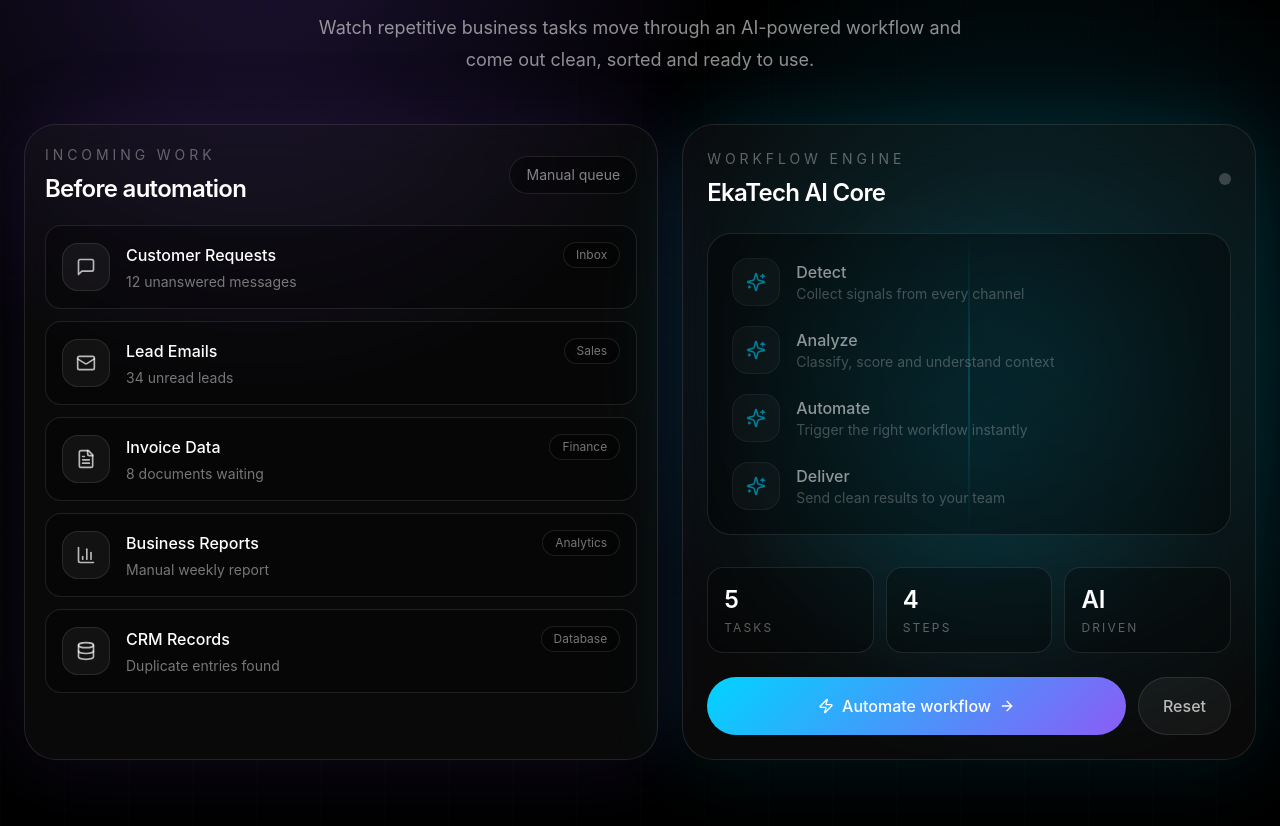
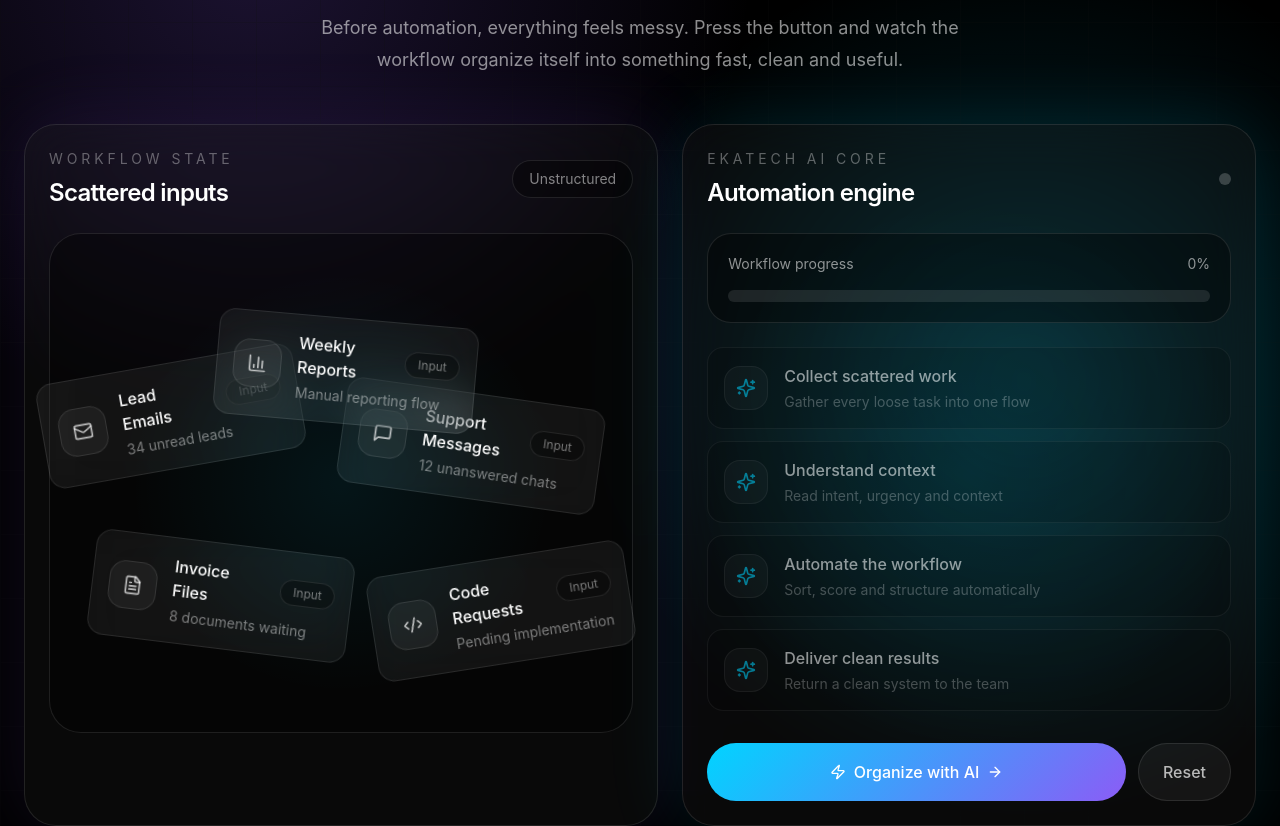
Before and after one commit to Ezakamak/ekatechsite, a React (Vite) app: page / in a window 1280 px wide. Shown: the part 4840-5666 px from the top of the page. Built offline with nearby package versions, Linux system fonts and the light colour scheme.

Commit message:
Upgrade automation simulator interaction

```diff
--- a/src/app/components/AutomationSimulator.tsx
+++ b/src/app/components/AutomationSimulator.tsx
@@ -1,11 +1,13 @@
-import { useState } from "react";
+import { useEffect, useState } from "react";
+import type { ElementType } from "react";
 import { motion } from "motion/react";
 import {
   ArrowRight,
   BarChart3,
   Bot,
   CheckCircle2,
-  Database,
+  Clock3,
+  Code2,
   FileText,
   Mail,
   MessageSquare,
@@ -13,78 +15,110 @@
   Zap,
 } from "lucide-react";
 
-type Task = {
+type Phase = "idle" | "running" | "done";
+
+type FloatingItem = {
   title: string;
-  source: string;
-  before: string;
-  after: string;
-  icon: React.ElementType;
+  detail: string;
+  result: string;
+  icon: ElementType;
+  idleX: number;
+  idleY: number;
+  idleRotate: number;
 };
 
-const tasks: Task[] = [
+const items: FloatingItem[] = [
   {
-    title: "Customer Requests",
-    source: "Inbox",
-    before: "12 unanswered messages",
-    after: "Prioritized and routed",
-    icon: MessageSquare,
+    title: "Lead Emails",
+    detail: "34 unread leads",
+    result: "Scored and enriched",
+    icon: Mail,
+    idleX: -170,
+    idleY: -120,
+    idleRotate: -10,
   },
   {
-    title: "Lead Emails",
-    source: "Sales",
-    before: "34 unread leads",
-    after: "Scored and enriched",
-    icon: Mail,
+    title: "Support Messages",
+    detail: "12 unanswered chats",
+    result: "Prioritized and routed",
+    icon: MessageSquare,
+    idleX: 130,
+    idleY: -90,
+    idleRotate: 8,
   },
   {
-    title: "Invoice Data",
-    source: "Finance",
-    before: "8 documents waiting",
-    after: "Extracted and organized",
+    title: "Invoice Files",
+    detail: "8 documents waiting",
+    result: "Extracted and organized",
     icon: FileText,
+    idleX: -120,
+    idleY: 60,
+    idleRotate: 7,
   },
   {
-    title: "Business Reports",
-    source: "Analytics",
-    before: "Manual weekly report",
-    after: "Dashboard updated",
-    icon: BarChart3,
+    title: "Code Requests",
+    detail: "Pending implementation",
+    result: "Structured into tasks",
+    icon: Code2,
+    idleX: 160,
+    idleY: 75,
+    idleRotate: -9,
   },
   {
-    title: "CRM Records",
-    source: "Database",
-    before: "Duplicate entries found",
-    after: "Cleaned and synced",
-    icon: Database,
+    title: "Weekly Reports",
+    detail: "Manual reporting flow",
+    result: "Dashboard updated",
+    icon: BarChart3,
+    idleX: 5,
+    idleY: -165,
+    idleRotate: 5,
   },
 ];
 
-const pipeline = ["Detect", "Analyze", "Automate", "Deliver"];
+const steps = [
+  "Collect scattered work",
+  "Understand context",
+  "Automate the workflow",
+  "Deliver clean results",
+];
 
 export function AutomationSimulator() {
-  const [running, setRunning] = useState(false);
-  const [completed, setCompleted] = useState(false);
+  const [phase, setPhase] = useState<Phase>("idle");
+  const [progress, setProgress] = useState(0);
 
-  const runAutomation = () => {
-    setRunning(true);
-    setCompleted(false);
+  useEffect(() => {
+    if (phase !== "running") return;
 
-    window.setTimeout(() => {
-      setRunning(false);
-      setCompleted(true);
-    }, 2200);
+    setProgress(0);
+
+    const interval = window.setInterval(() => {
+      setProgress((prev) => Math.min(prev + 5, 100));
+    }, 100);
+
+    const doneTimer = window.setTimeout(() => {
+      setProgress(100);
+      setPhase("done");
+    }, 2400);
+
+    return () => {
+      window.clearInterval(interval);
+      window.clearTimeout(doneTimer);
+    };
+  }, [phase]);
+
+  const startAutomation = () => {
+    setProgress(0);
+    setPhase("running");
   };
 
   const resetAutomation = () => {
-    setRunning(false);
-    setCompleted(false);
+    setProgress(0);
+    setPhase("idle");
   };
-
-  const active = running || completed;
 
   return (
     <section className="relative overflow-hidden bg-black px-6 py-28">
-      <div className="absolute inset-0 bg-[radial-gradient(circle_at_20%_20%,rgba(139,92,246,0.20),transparent_34%),radial-gradient(circle_at_80%_55%,rgba(0,212,255,0.18),transparent_36%)]" />
+      <div className="absolute inset-0 bg-[radial-gradient(circle_at_20%_20%,rgba(139,92,246,0.20),transparent_35%),radial-gradient(circle_at_80%_55%,rgba(0,212,255,0.18),transparent_36%)]" />
       <div className="absolute inset-0 bg-[linear-gradient(to_right,#111_1px,transparent_1px),linear-gradient(to_bottom,#111_1px,transparent_1px)] bg-[size:4rem_4rem] opacity-20" />
 
       <div className="relative mx-auto max-w-7xl">
@@ -101,11 +135,11 @@
           </div>
 
           <h2 className="text-4xl font-semibold tracking-[-0.04em] text-white md:text-6xl">
-            Turn messy work into automated systems.
+            From scattered work to a clean system.
           </h2>
 
           <p className="mx-auto mt-5 max-w-2xl text-lg leading-8 text-white/55">
-            Watch repetitive business tasks move through an AI-powered workflow and come out clean, sorted and ready to use.
+            Before automation, everything feels messy. Press the button and watch the workflow organize itself into something fast, clean and useful.
           </p>
         </motion.div>
 
@@ -115,60 +149,116 @@
             whileInView={{ opacity: 1, x: 0 }}
             viewport={{ once: true }}
             transition={{ duration: 0.6 }}
-            className="rounded-[2rem] border border-white/10 bg-white/[0.035] p-5 shadow-[0_0_80px_rgba(139,92,246,0.12)] backdrop-blur-xl"
+            className="relative min-h-[620px] overflow-hidden rounded-[2rem] border border-white/10 bg-white/[0.035] p-6 shadow-[0_0_80px_rgba(139,92,246,0.12)] backdrop-blur-xl"
           >
             <div className="mb-5 flex items-center justify-between">
               <div>
-                <p className="text-sm uppercase tracking-[0.28em] text-white/35">Incoming work</p>
+                <p className="text-sm uppercase tracking-[0.28em] text-white/35">Workflow state</p>
                 <h3 className="mt-2 text-2xl font-semibold tracking-[-0.03em] text-white">
-                  Before automation
+                  {phase === "idle" ? "Scattered inputs" : phase === "running" ? "Organizing the system" : "Structured output"}
                 </h3>
               </div>
+
               <div className="rounded-full border border-white/10 bg-black/35 px-4 py-2 text-sm text-white/50">
-                {completed ? "Processed" : running ? "Processing" : "Manual queue"}
+                {phase === "idle" ? "Unstructured" : phase === "running" ? "Processing" : "Optimized"}
               </div>
             </div>
 
-            <div className="space-y-3">
-              {tasks.map((task, index) => {
-                const Icon = task.icon;
+            <div className="relative mt-6 h-[500px] rounded-[2rem] border border-white/10 bg-black/35">
+              <div className="absolute inset-0 bg-[radial-gradient(circle_at_center,rgba(0,212,255,0.08),transparent_55%)]" />
+
+              {phase !== "idle" && (
+                <motion.div
+                  initial={{ opacity: 0 }}
+                  animate={{ opacity: 1 }}
+                  className="absolute left-1/2 top-8 h-[420px] w-px -translate-x-1/2 bg-[linear-gradient(to_bottom,transparent,rgba(0,212,255,0.35),transparent)]"
+                />
+              )}
+
+              {items.map((item, index) => {
+                const Icon = item.icon;
+                const orderedY = -170 + index * 88;
 
                 return (
                   <motion.div
-                    key={task.title}
-                    initial={{ opacity: 0, y: 18 }}
-                    whileInView={{ opacity: 1, y: 0 }}
-                    viewport={{ once: true }}
-                    transition={{ duration: 0.45, delay: index * 0.06 }}
-                    className={`relative overflow-hidden rounded-2xl border p-4 transition-all duration-500 ${
-                      active
-                        ? "border-[#00D4FF]/20 bg-[#00D4FF]/[0.055]"
-                        : "border-white/10 bg-black/30"
+                    key={item.title}
+                    className="absolute left-1/2 top-1/2 z-10 w-[260px] -translate-x-1/2"
+                    initial={false}
+                    animate={
+                      phase === "idle"
+                        ? {
+                            x: [item.idleX, item.idleX + 12, item.idleX - 8, item.idleX],
+                            y: [item.idleY, item.idleY - 10, item.idleY + 8, item.idleY],
+                            rotate: [item.idleRotate, item.idleRotate + 2, item.idleRotate - 2, item.idleRotate],
+                            scale: [1, 1.02, 0.99, 1],
+                          }
+                        : {
+                            x: 0,
+                            y: orderedY,
+                            rotate: 0,
+                            scale: 1,
+                          }
+                    }
+                    transition={
+                      phase === "idle"
+                        ? {
+                            duration: 5.5,
+                            repeat: Infinity,
+                            ease: "easeInOut",
+                            delay: index * 0.12,
+                          }
+                        : {
+                            duration: 0.75,
+                            delay: index * 0.12,
+                            ease: "easeInOut",
+                          }
+                    }
+                  >
+                    <div
+                      className={`relative overflow-hidden rounded-2xl border p-4 backdrop-blur-xl transition-all duration-500 ${
+                        phase === "idle"
+                          ? "border-white/10 bg-white/[0.045]"
+                          : phase === "running"
+                            ? "border-[#00D4FF]/25 bg-[#00D4FF]/[0.055]"
+                            : "border-emerald-400/20 bg-emerald-400/[0.06]"
                       }`}
                     >
-                    {running && (
+                      {phase === "running" && (
                         <motion.div
                           className="absolute inset-y-0 left-0 w-1/3 bg-[linear-gradient(90deg,transparent,rgba(0,212,255,0.18),transparent)]"
-                        animate={{ x: ["-120%", "340%"] }}
-                        transition={{ duration: 1.1, repeat: Infinity, delay: index * 0.08 }}
+                          animate={{ x: ["-120%", "350%"] }}
+                          transition={{ duration: 1.1, repeat: Infinity, delay: index * 0.1 }}
                         />
                       )}
 
                       <div className="relative flex items-center gap-4">
-                      <div className={`flex h-12 w-12 items-center justify-center rounded-2xl border transition-all duration-500 ${active ? "border-[#00D4FF]/30 bg-[#00D4FF]/10" : "border-white/10 bg-white/5"}`}>
-                        {completed ? <CheckCircle2 className="h-5 w-5 text-[#00D4FF]" /> : <Icon className="h-5 w-5 text-white/70" />}
+                        <div
+                          className={`flex h-12 w-12 items-center justify-center rounded-2xl border ${
+                            phase === "done"
+                              ? "border-emerald-300/30 bg-emerald-300/10"
+                              : phase === "running"
+                                ? "border-[#00D4FF]/30 bg-[#00D4FF]/10"
+                                : "border-white/10 bg-white/5"
+                          }`}
+                        >
+                          {phase === "done" ? (
+                            <CheckCircle2 className="h-5 w-5 text-emerald-300" />
+                          ) : (
+                            <Icon className="h-5 w-5 text-white/70" />
+                          )}
                         </div>
 
                         <div className="min-w-0 flex-1">
                           <div className="flex items-center justify-between gap-4">
-                          <p className="font-medium text-white">{task.title}</p>
+                            <p className="font-medium text-white">{item.title}</p>
                             <span className="rounded-full border border-white/10 bg-black/30 px-3 py-1 text-xs text-white/45">
-                            {task.source}
+                              {phase === "done" ? "Done" : "Input"}
                             </span>
                           </div>
                           <p className="mt-1 text-sm text-white/45">
-                          {completed ? task.after : task.before}
+                            {phase === "done" ? item.result : item.detail}
                           </p>
+                        </div>
                       </div>
                     </div>
                   </motion.div>
@@ -184,78 +274,132 @@
             transition={{ duration: 0.6 }}
             className="relative rounded-[2rem] border border-white/10 bg-white/[0.035] p-6 shadow-[0_0_80px_rgba(0,212,255,0.12)] backdrop-blur-xl"
           >
-            <div className="absolute inset-0 rounded-[2rem] bg-[radial-gradient(circle_at_center,rgba(0,212,255,0.12),transparent_60%)]" />
+            <div className="absolute inset-0 rounded-[2rem] bg-[radial-gradient(circle_at_center,rgba(0,212,255,0.10),transparent_60%)]" />
 
             <div className="relative">
               <div className="mb-6 flex items-center justify-between">
                 <div>
-                  <p className="text-sm uppercase tracking-[0.28em] text-white/35">Workflow engine</p>
-                  <h3 className="mt-2 text-2xl font-semibold tracking-[-0.03em] text-white">
-                    EkaTech AI Core
-                  </h3>
-                </div>
-                <div className={`h-3 w-3 rounded-full ${running ? "bg-[#00D4FF] shadow-[0_0_24px_rgba(0,212,255,0.9)]" : completed ? "bg-emerald-400 shadow-[0_0_24px_rgba(52,211,153,0.8)]" : "bg-white/20"}`} />
+                  <p className="text-sm uppercase tracking-[0.28em] text-white/35">EkaTech AI Core</p>
+                  <h3 className="mt-2 text-2xl font-semibold tracking-[-0.03em] text-white">Automation engine</h3>
                 </div>
 
-              <div className="relative mb-8 rounded-3xl border border-white/10 bg-black/35 p-6">
-                <div className="absolute left-1/2 top-0 h-full w-px -translate-x-1/2 bg-[linear-gradient(to_bottom,transparent,rgba(0,212,255,0.4),transparent)]" />
+                <div
+                  className={`h-3 w-3 rounded-full ${
+                    phase === "idle"
+                      ? "bg-white/20"
+                      : phase === "running"
+                        ? "bg-[#00D4FF] shadow-[0_0_24px_rgba(0,212,255,0.85)]"
+                        : "bg-emerald-400 shadow-[0_0_24px_rgba(52,211,153,0.8)]"
+                  }`}
+                />
+              </div>
 
-                <div className="relative space-y-5">
-                  {pipeline.map((item, index) => {
-                    const isOn = running || completed;
+              <div className="mb-6 rounded-3xl border border-white/10 bg-black/35 p-5">
+                <div className="mb-4 flex items-center justify-between">
+                  <p className="text-sm text-white/55">Workflow progress</p>
+                  <p className="text-sm text-white/55">{progress}%</p>
+                </div>
 
-                    return (
+                <div className="h-3 overflow-hidden rounded-full bg-white/10">
                   <motion.div
-                        key={item}
-                        className="flex items-center gap-4"
-                        animate={{ opacity: isOn ? 1 : 0.55 }}
-                        transition={{ duration: 0.3, delay: index * 0.1 }}
+                    className="h-full rounded-full bg-[linear-gradient(90deg,#00D4FF,#8B5CF6)]"
+                    animate={{ width: `${progress}%` }}
+                    transition={{ duration: 0.25 }}
+                  />
+                </div>
+              </div>
+
+              <div className="mb-8 space-y-3">
+                {steps.map((step, index) => (
+                  <motion.div
+                    key={step}
+                    className={`flex items-center gap-4 rounded-2xl border p-4 ${
+                      phase === "idle"
+                        ? "border-white/10 bg-black/25"
+                        : phase === "running"
+                          ? "border-[#00D4FF]/20 bg-[#00D4FF]/[0.045]"
+                          : "border-emerald-400/20 bg-emerald-400/[0.05]"
+                    }`}
+                    animate={{ opacity: phase === "idle" ? 0.55 : 1 }}
+                    transition={{ delay: index * 0.08 }}
                   >
-                        <motion.div
-                          className={`flex h-12 w-12 items-center justify-center rounded-2xl border ${isOn ? "border-[#00D4FF]/35 bg-[#00D4FF]/10" : "border-white/10 bg-white/5"}`}
-                          animate={running ? { scale: [1, 1.08, 1] } : { scale: 1 }}
-                          transition={{ duration: 0.7, repeat: running ? Infinity : 0, delay: index * 0.16 }}
+                    <div
+                      className={`flex h-11 w-11 items-center justify-center rounded-2xl border ${
+                        phase === "done"
+                          ? "border-emerald-300/30 bg-emerald-300/10"
+                          : phase === "running"
+                            ? "border-[#00D4FF]/30 bg-[#00D4FF]/10"
+                            : "border-white/10 bg-white/5"
+                      }`}
                     >
-                          {completed ? <CheckCircle2 className="h-5 w-5 text-emerald-300" /> : <Sparkles className="h-5 w-5 text-[#00D4FF]" />}
-                        </motion.div>
-                        <div>
-                          <p className="font-medium text-white">{item}</p>
-                          <p className="text-sm text-white/45">
-                            {index === 0 && "Collect signals from every channel"}
-                            {index === 1 && "Classify, score and understand context"}
-                            {index === 2 && "Trigger the right workflow instantly"}
-                            {index === 3 && "Send clean results to your team"}
+                      {phase === "done" ? (
+                        <CheckCircle2 className="h-5 w-5 text-emerald-300" />
+                      ) : (
+                        <Sparkles className="h-5 w-5 text-[#00D4FF]" />
+                      )}
+                    </div>
+
+                    <div className="flex-1">
+                      <p className="font-medium text-white">{step}</p>
+                      <p className="mt-1 text-sm text-white/45">
+                        {index === 0 && "Gather every loose task into one flow"}
+                        {index === 1 && "Read intent, urgency and context"}
+                        {index === 2 && "Sort, score and structure automatically"}
+                        {index === 3 && "Return a clean system to the team"}
                       </p>
                     </div>
                   </motion.div>
-                    );
-                  })}
-                </div>
+                ))}
               </div>
 
-              <div className="grid gap-3 sm:grid-cols-3">
+              {phase === "done" && (
+                <motion.div
+                  initial={{ opacity: 0, y: 16 }}
+                  animate={{ opacity: 1, y: 0 }}
+                  className="mb-6 grid gap-3 sm:grid-cols-2"
+                >
                   <div className="rounded-2xl border border-white/10 bg-black/30 p-4">
-                  <p className="text-2xl font-semibold text-white">5</p>
-                  <p className="mt-1 text-xs uppercase tracking-[0.18em] text-white/35">Tasks</p>
+                    <div className="flex items-center gap-2 text-[#00D4FF]">
+                      <Clock3 className="h-4 w-4" />
+                      <span className="text-sm">Time saved</span>
                     </div>
-                <div className="rounded-2xl border border-white/10 bg-black/30 p-4">
-                  <p className="text-2xl font-semibold text-white">4</p>
-                  <p className="mt-1 text-xs uppercase tracking-[0.18em] text-white/35">Steps</p>
-                </div>
-                <div className="rounded-2xl border border-white/10 bg-black/30 p-4">
-                  <p className="text-2xl font-semibold text-white">AI</p>
-                  <p className="mt-1 text-xs uppercase tracking-[0.18em] text-white/35">Driven</p>
-                </div>
+                    <p className="mt-3 text-2xl font-semibold text-white">8.4 hours / week</p>
                   </div>
 
-              <div className="mt-6 flex flex-col gap-3 sm:flex-row">
+                  <div className="rounded-2xl border border-white/10 bg-black/30 p-4">
+                    <div className="flex items-center gap-2 text-[#00D4FF]">
+                      <Zap className="h-4 w-4" />
+                      <span className="text-sm">Workflow boost</span>
+                    </div>
+                    <p className="mt-3 text-2xl font-semibold text-white">5 tasks automated</p>
+                  </div>
+
+                  <div className="rounded-2xl border border-white/10 bg-black/30 p-4">
+                    <div className="flex items-center gap-2 text-[#00D4FF]">
+                      <Bot className="h-4 w-4" />
+                      <span className="text-sm">System result</span>
+                    </div>
+                    <p className="mt-3 text-2xl font-semibold text-white">Clean output</p>
+                  </div>
+
+                  <div className="rounded-2xl border border-white/10 bg-black/30 p-4">
+                    <div className="flex items-center gap-2 text-[#00D4FF]">
+                      <ArrowRight className="h-4 w-4" />
+                      <span className="text-sm">Business impact</span>
+                    </div>
+                    <p className="mt-3 text-2xl font-semibold text-white">Faster response</p>
+                  </div>
+                </motion.div>
+              )}
+
+              <div className="flex flex-col gap-3 sm:flex-row">
                 <button
-                  onClick={runAutomation}
-                  disabled={running}
+                  onClick={startAutomation}
+                  disabled={phase === "running"}
                   className="group inline-flex flex-1 items-center justify-center gap-2 rounded-full bg-[linear-gradient(135deg,#00D4FF,#8B5CF6)] px-6 py-4 font-medium text-white transition-all hover:scale-[1.02] disabled:cursor-not-allowed disabled:opacity-70"
                 >
                   <Zap className="h-4 w-4" />
-                  {running ? "Running automation..." : completed ? "Run again" : "Automate workflow"}
+                  {phase === "idle" ? "Organize with AI" : phase === "running" ? "Running automation..." : "Run again"}
                   <ArrowRight className="h-4 w-4 transition-transform group-hover:translate-x-1" />
                 </button>
 
```
Lines whose indentation alone changed are shown as unchanged.
